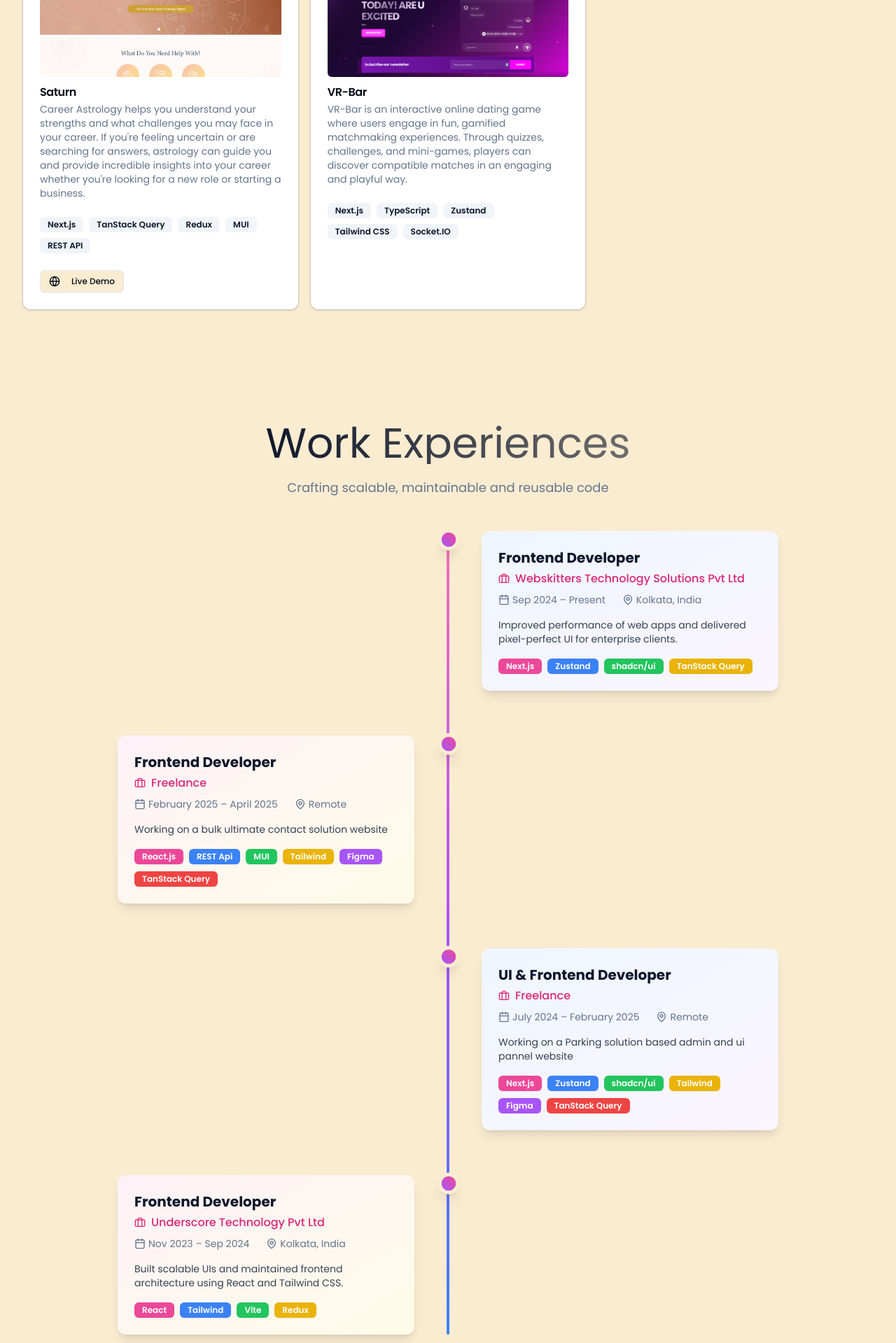
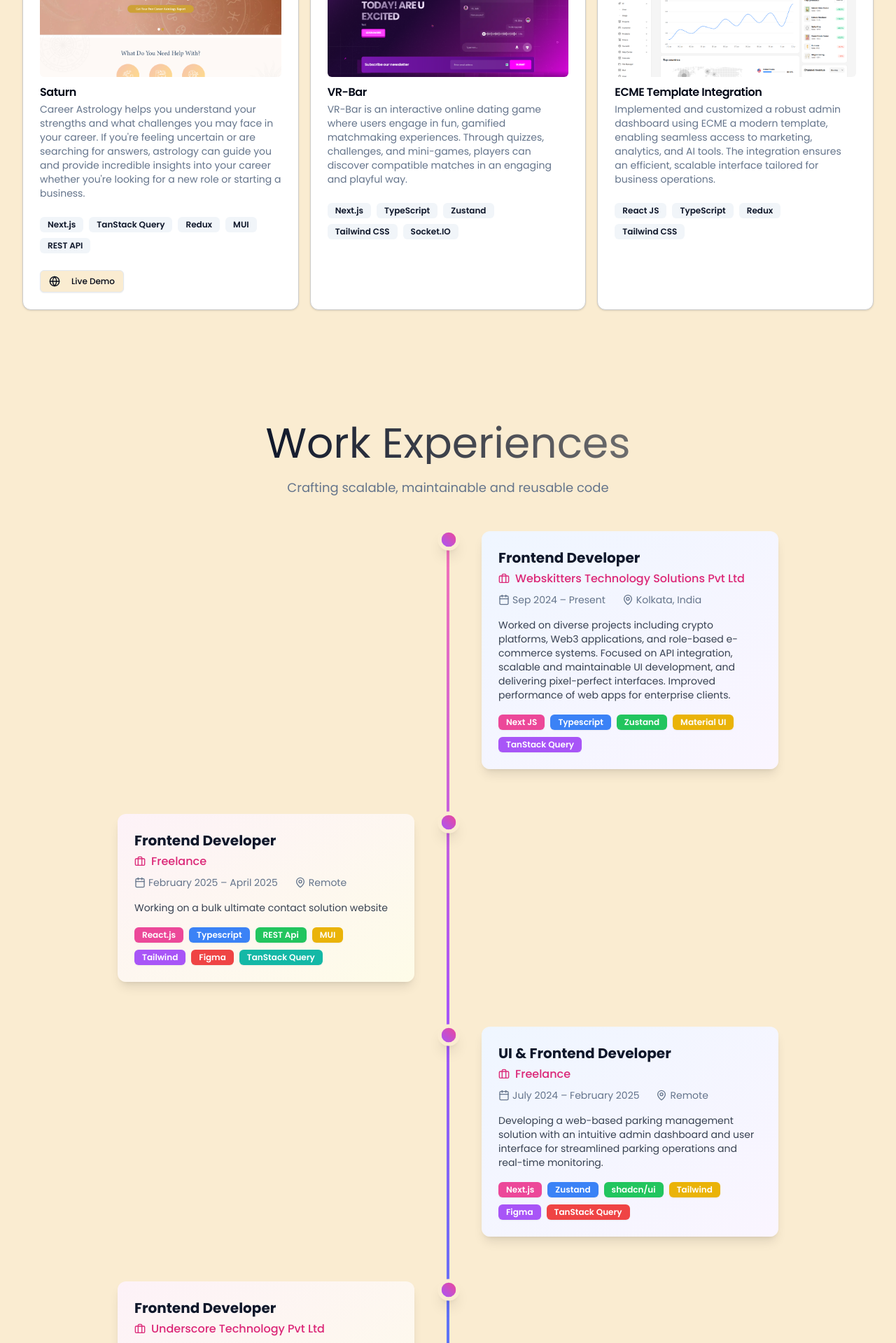
Before and after one commit to devSubham35/subham-portfolio, a Next.js app: page / in a window 1280 px wide. Shown: the part 2960-4879 px from the top of the page at 70% size. Built offline with nearby package versions, Linux system fonts and the light colour scheme.

Commit message:
New Project added

```diff
--- a/src/components/Contact.tsx
+++ b/src/components/Contact.tsx
@@ -1,20 +1,15 @@
 "use client"
 
+import * as yup from "yup"
+import { toast } from "sonner"
 import { useForm } from "react-hook-form"
-import * as yup from "yup"
+import { Input } from "@/components/ui/input"
+import { Button } from "@/components/ui/button"
+import { WaveBackground } from "./WaveBackground"
+import { Textarea } from "@/components/ui/textarea"
 import { yupResolver } from "@hookform/resolvers/yup"
-import { Button } from "@/components/ui/button"
-import { Input } from "@/components/ui/input"
-import { Textarea } from "@/components/ui/textarea"
-import { Card, CardContent, CardHeader, CardTitle, CardDescription } from "@/components/ui/card"
-import { Mail, MapPin, MessageSquare, Phone, User } from "lucide-react"
-import { WaveBackground } from "./WaveBackground"
-import { toast } from "sonner"
+import { Mail, MapPin, Phone, User } from "lucide-react"
 
-interface ContactProps {
-  heading?: string
-  description?: string
-}
 
 const schema = yup.object().shape({
   name: yup.string().required("Name is required"),
@@ -24,16 +19,9 @@ const schema = yup.object().shape({
 
 type FormData = yup.InferType<typeof schema>
 
-export default function Contact({
-  heading = "Get in Touch",
-  description = "Have a question or want to work together? Feel free to reach out!",
-}: ContactProps) {
-  const {
-    register,
-    handleSubmit,
-    reset,
-    formState: { errors, isSubmitting },
-  } = useForm<FormData>({
+export default function Contact() {
+
+  const { register, handleSubmit, reset, formState: { errors, isSubmitting } } = useForm<FormData>({
     resolver: yupResolver(schema),
   })
 
--- a/src/components/Header.tsx
+++ b/src/components/Header.tsx
@@ -1,14 +1,15 @@
 "use client"
 
+import Link from "next/link"
+import { useTheme } from "next-themes"
+import { Moon, Sun } from "lucide-react"
 import { useState, useEffect } from "react"
-import { useTheme } from "next-themes"
 import { Button } from "@/components/ui/button"
-import Link from "next/link"
-import { Moon, Sun } from "lucide-react"
 
 export default function Header() {
+
+  const { theme, setTheme } = useTheme()
   const [mounted, setMounted] = useState(false)
-  const { theme, setTheme } = useTheme()
 
   useEffect(() => setMounted(true), [])
 
--- a/src/components/Hero.tsx
+++ b/src/components/Hero.tsx
@@ -5,6 +5,7 @@ import { Button } from "@/components/ui/button"
 import { ArrowRight, Download, Hammer, Link } from "lucide-react"
 
 const TypeWriter = ({ text, delay }: { text: string; delay: number }) => {
+
   const [currentText, setCurrentText] = useState("")
   const [currentIndex, setCurrentIndex] = useState(0)
 
--- a/src/json/projectsData.js
+++ b/src/json/projectsData.js
@@ -84,5 +84,14 @@ export const projectsData = [
     liveUrl: "#",
     previewImageUrl: "/images/Vrbar.png",
     isDisabled: true
+  },
+  {
+    title: "ECME Template Integration",
+    description: "Implemented and customized a robust admin dashboard using ECME a modern template, enabling seamless access to marketing, analytics, and AI tools. The integration ensures an efficient, scalable interface tailored for business operations.",
+    technologies: ["React JS", "TypeScript", "Redux", "Tailwind CSS"],
+    liveUrl: "https://ecme-react.themenate.net/sign-in",
+    previewImageUrl: "/images/ECME.png",
+    isDisabled: true
   }
+
 ];
--- /dev/null
+++ b/src/json/workExperienceData.js
@@ -0,0 +1,34 @@
+export const experiences = [
+    {
+      company: "Webskitters Technology Solutions Pvt Ltd",
+      role: "Frontend Developer",
+      duration: "Sep 2024 – Present",
+      location: "Kolkata, India",
+      description: "Worked on diverse projects including crypto platforms, Web3 applications, and role-based e-commerce systems. Focused on API integration, scalable and maintainable UI development, and delivering pixel-perfect interfaces. Improved performance of web apps for enterprise clients.",
+      technologies: ["Next JS", "Typescript", "Zustand", "Material UI", "TanStack Query"],
+    },
+    {
+      company: "Freelance",
+      role: "Frontend Developer",
+      duration: "February 2025 – April 2025",
+      location: "Remote",
+      description: "Working on a bulk ultimate contact solution website",
+      technologies: ["React.js", "Typescript", "REST Api", "MUI", "Tailwind", "Figma", "TanStack Query"],
+    },
+    {
+      company: "Freelance",
+      role: "UI & Frontend Developer",
+      duration: "July 2024 – February 2025",
+      location: "Remote",
+      description: "Developing a web-based parking management solution with an intuitive admin dashboard and user interface for streamlined parking operations and real-time monitoring.",
+      technologies: ["Next.js", "Zustand", "shadcn/ui", "Tailwind", "Figma", "TanStack Query"],
+    },
+    {
+      company: "Underscore Technology Pvt Ltd",
+      role: "Frontend Developer",
+      duration: "Nov 2023 – Sep 2024",
+      location: "Kolkata, India",
+      description: "Worked on various projects including clinic management systems, e-commerce websites, and API integrations. Built scalable UIs and maintained robust frontend architecture using React and Tailwind CSS.",
+      technologies: ["React", "Tailwind", "Vite", "Redux"],
+    },
+  ]
--- a/src/pages/index.tsx
+++ b/src/pages/index.tsx
@@ -1,8 +1,9 @@
+'use client'
+import Hero from "@/components/Hero";
+import Header from "@/components/Header";
+import Skills from "@/components/Skills";
 import Contact from "@/components/Contact";
-import Header from "@/components/Header";
-import Hero from "@/components/Hero";
 import Projects from "@/components/Projects";
-import Skills from "@/components/Skills";
 import { ThemeProvider } from "@/components/ThemeProvider";
 import WorkExperienceTimeline from "@/components/ui/WorkExperience";
 
@@ -15,43 +16,7 @@ export default function Home() {
           <Hero />
           <Skills />
           <Projects />
-          <WorkExperienceTimeline
-            experiences={[
-              {
-                company: "Webskitters Technology Solutions Pvt Ltd",
-                role: "Frontend Developer",
-                duration: "Sep 2024 – Present",
-                location: "Kolkata, India",
-                description: "Improved performance of web apps and delivered pixel-perfect UI for enterprise clients.",
-                technologies: ["Next.js", "Zustand", "shadcn/ui", "TanStack Query"],
-              },
-              {
-                company: "Freelance",
-                role: "Frontend Developer",
-                duration: "February 2025 – April 2025",
-                location: "Remote",
-                description: "Working on a bulk ultimate contact solution website",
-                technologies: ["React.js", "REST Api", "MUI", "Tailwind", "Figma", "TanStack Query"],
-              },
-              {
-                company: "Freelance",
-                role: "UI & Frontend Developer",
-                duration: "July 2024 – February 2025",
-                location: "Remote",
-                description: "Working on a Parking solution based admin and ui pannel website",
-                technologies: ["Next.js", "Zustand", "shadcn/ui", "Tailwind", "Figma", "TanStack Query"],
-              },
-              {
-                company: "Underscore Technology Pvt Ltd",
-                role: "Frontend Developer",
-                duration: "Nov 2023 – Sep 2024",
-                location: "Kolkata, India",
-                description: "Built scalable UIs and maintained frontend architecture using React and Tailwind CSS.",
-                technologies: ["React", "Tailwind", "Vite", "Redux"],
-              },
-            ]}
-          />
-
+          <WorkExperienceTimeline/>
           <Contact />
         </main>
       </div>
```
Also changed, not shown: src/components/Projects.tsx (+7 -4 lines), src/components/Skills.tsx (+4 -4 lines), src/components/ui/WorkExperience.tsx (+6 -19 lines), public/images/ECME.png (added).
